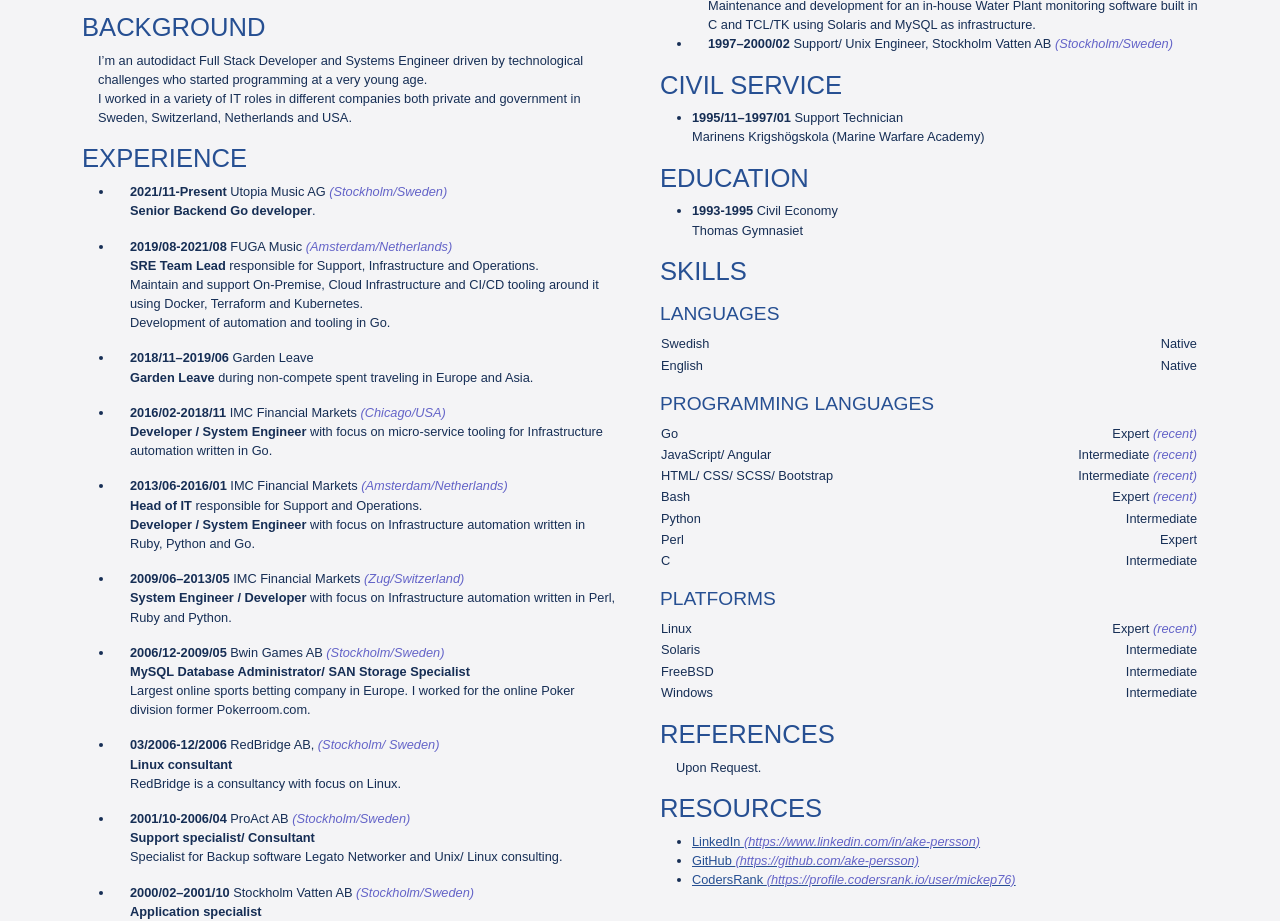
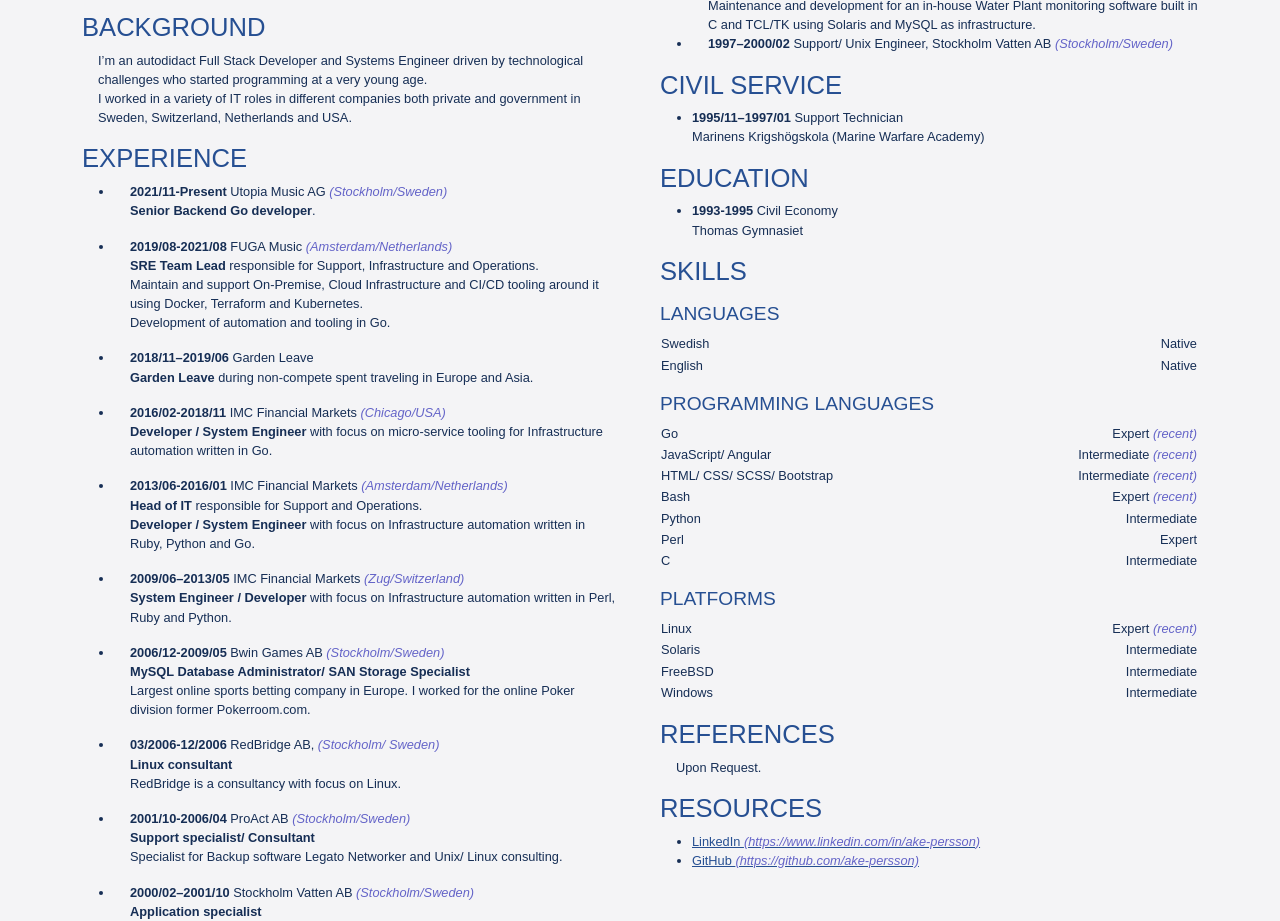
Before and after one commit to ake-persson/resume, a plain HTML site: page docs/index.html in a window 1280 px wide. Shown: the part 289-1210 px from the top of the page. Drawn offline with nearby package versions, Linux system fonts and the light colour scheme.

Commit message:
remove codersrank issues

```diff
--- a/docs/index.html
+++ b/docs/index.html
@@ -261,12 +261,6 @@
                 >GitHub <em>(https://github.com/ake-persson)</em></a
               >
             </li>
-            <li>
-              <a href="https://profile.codersrank.io/user/mickep76"
-                >CodersRank
-                <em>(https://profile.codersrank.io/user/mickep76)</em></a
-              >
-            </li>
           </ul>
         </section>
       </div>
```
Also changed, not shown: 1 other file.
